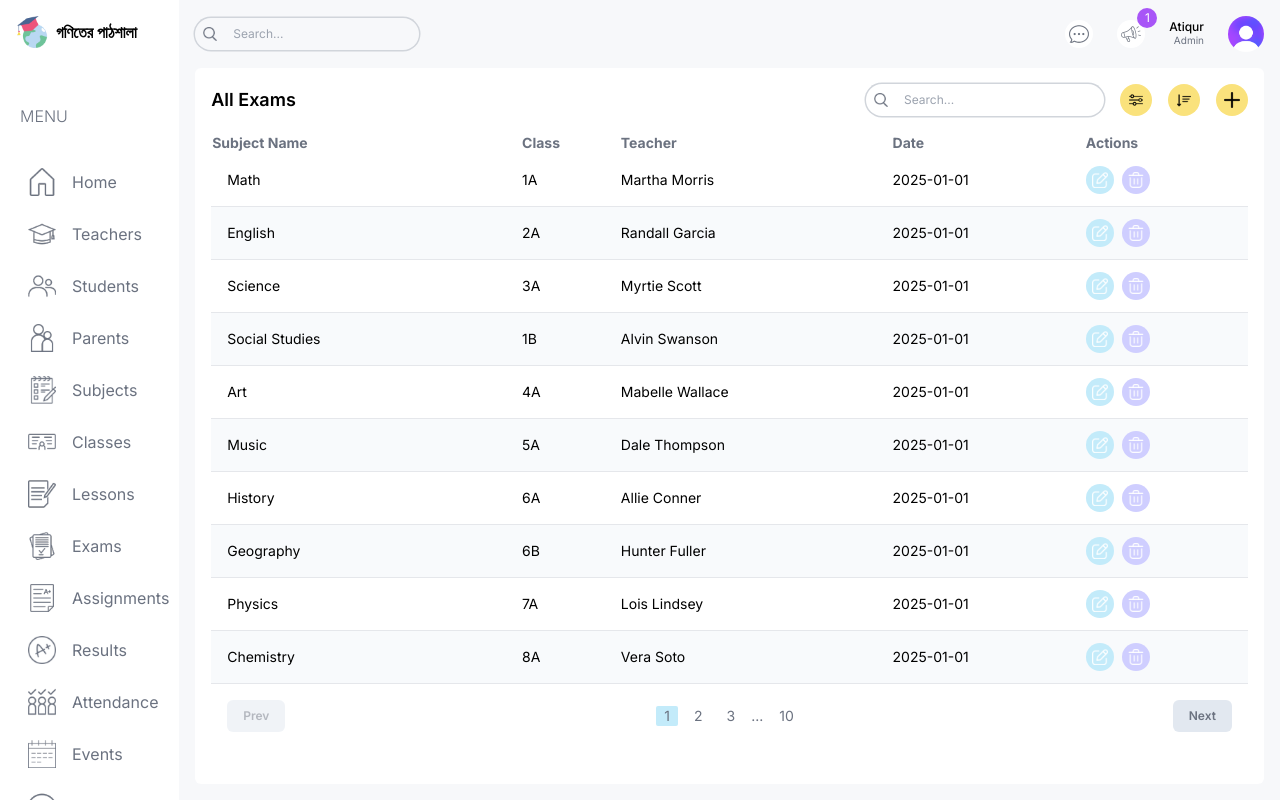
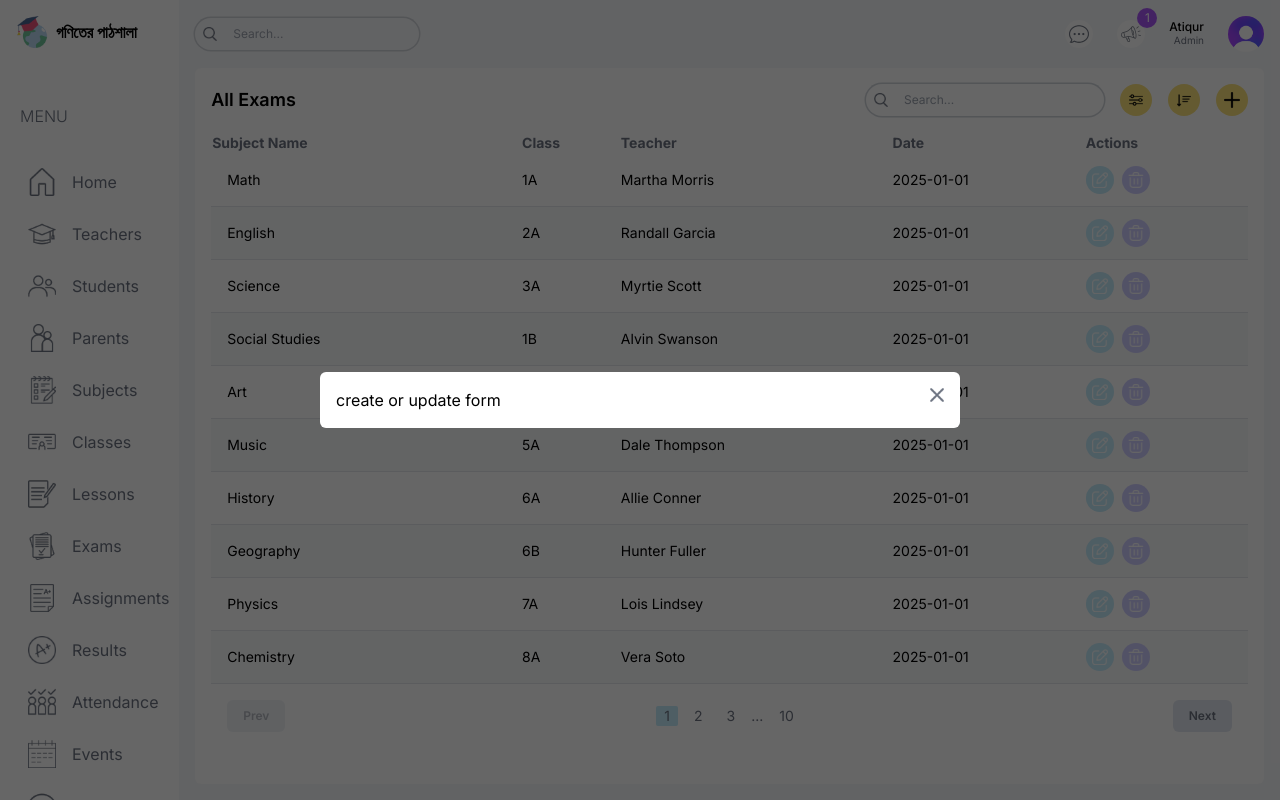
Before and after one commit to theatiq/goniter-pathshala, a Next.js app: page /list/exams in a window 1280 px wide. Both pictures are taken after a click on the button 1231 px from the left and 100 px from the top of the page. Shown: the top 800 px of the page. Built offline with nearby package versions, Linux system fonts and the light colour scheme.

Commit message:
Delete modaal updated

```diff
--- a/src/components/FormModal.tsx
+++ b/src/components/FormModal.tsx
@@ -1,7 +1,7 @@
 "use client";
 
 import Image from "next/image";
-import React from "react";
+import React, { useState } from "react";
 
 const FormModal = ({
   table,
@@ -33,13 +33,46 @@
       : type === "update"
       ? "bg-lamaSky"
       : "bg-lamaPurple";
+
+  const [open, setOpen] = useState(false);
+  const Form = () => {
+    return type === "delete" && id ? (
+      <form action="" className="p-4 flex flex-col gap-4">
+        <span className="text-center font-medium">
+          All data will be lost. Are you sure to delete this {table}?{" "}
+        </span>
+        <button className="bg-red-600 text-white py-2 px-4 rounded-md border-none">
+          Delete
+        </button>
+      </form>
+    ) : (
+      "create or update form"
+    );
+  };
+
   return (
     <>
       <button
         className={`${size} flex items-center justify-center rounded-full ${bgColor}`}
+        onClick={() => setOpen(true)}
       >
         <Image src={`/${type}.png`} alt="type" width={16} height={16} />
       </button>
+      {open && (
+        <div className="w-screen h-screen absolute top-0 left-0 bg-black bg-opacity-60 z-50 flex items-center justify-center">
+          <div className="bg-white p-4 rounded-md relative w-[90%] md:w-[70%] lg:w-[60%] xl:w-[50%] 2xl:w-[40%]">
+            <Form />
+            <div
+              className="absolute top-4 right-4 cursor-pointer"
+              onClick={() => {
+                setOpen(false);
+              }}
+            >
+              <Image src={"/close.png"} alt="" width={14} height={14} />{" "}
+            </div>
+          </div>
+        </div>
+      )}
     </>
   );
 };
```
